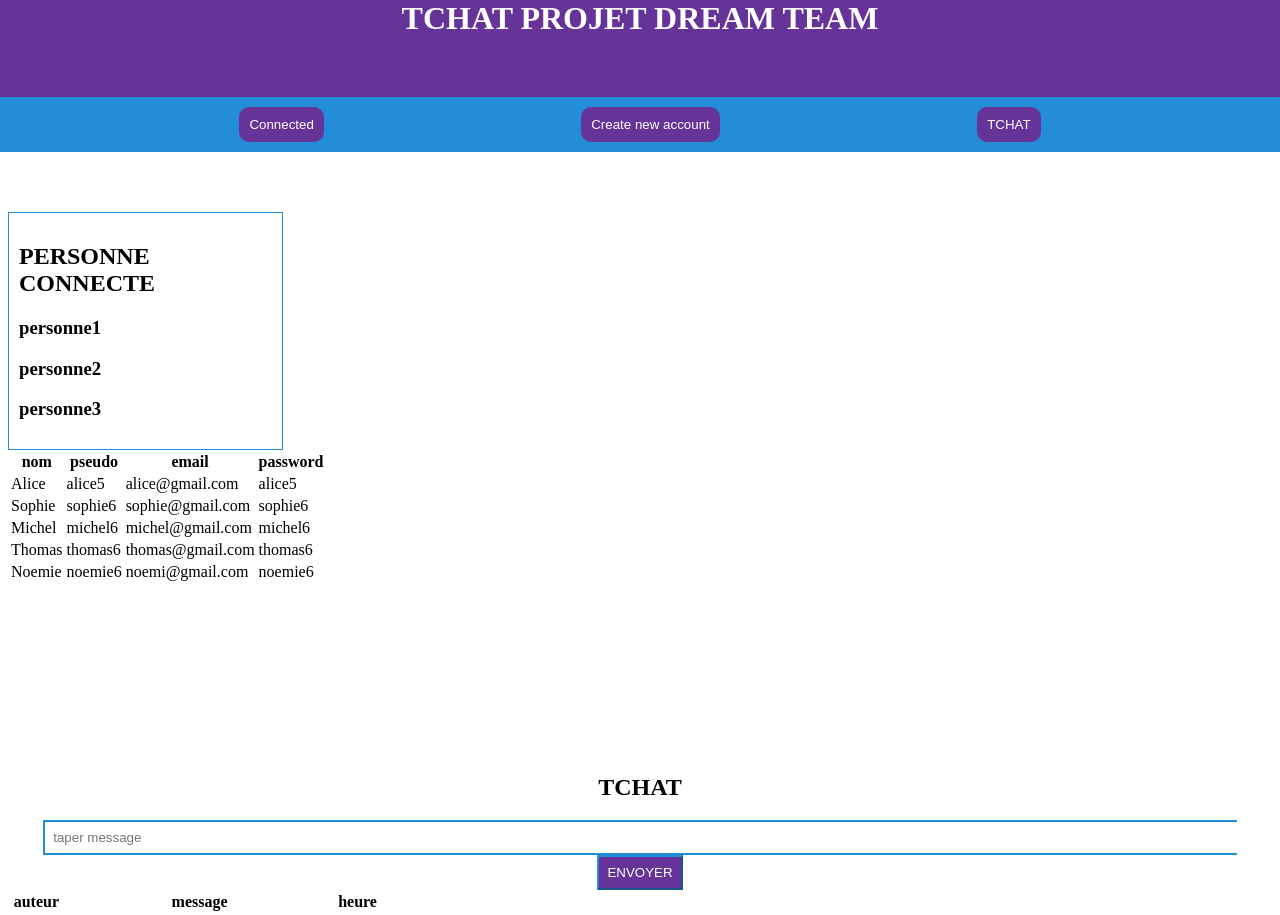
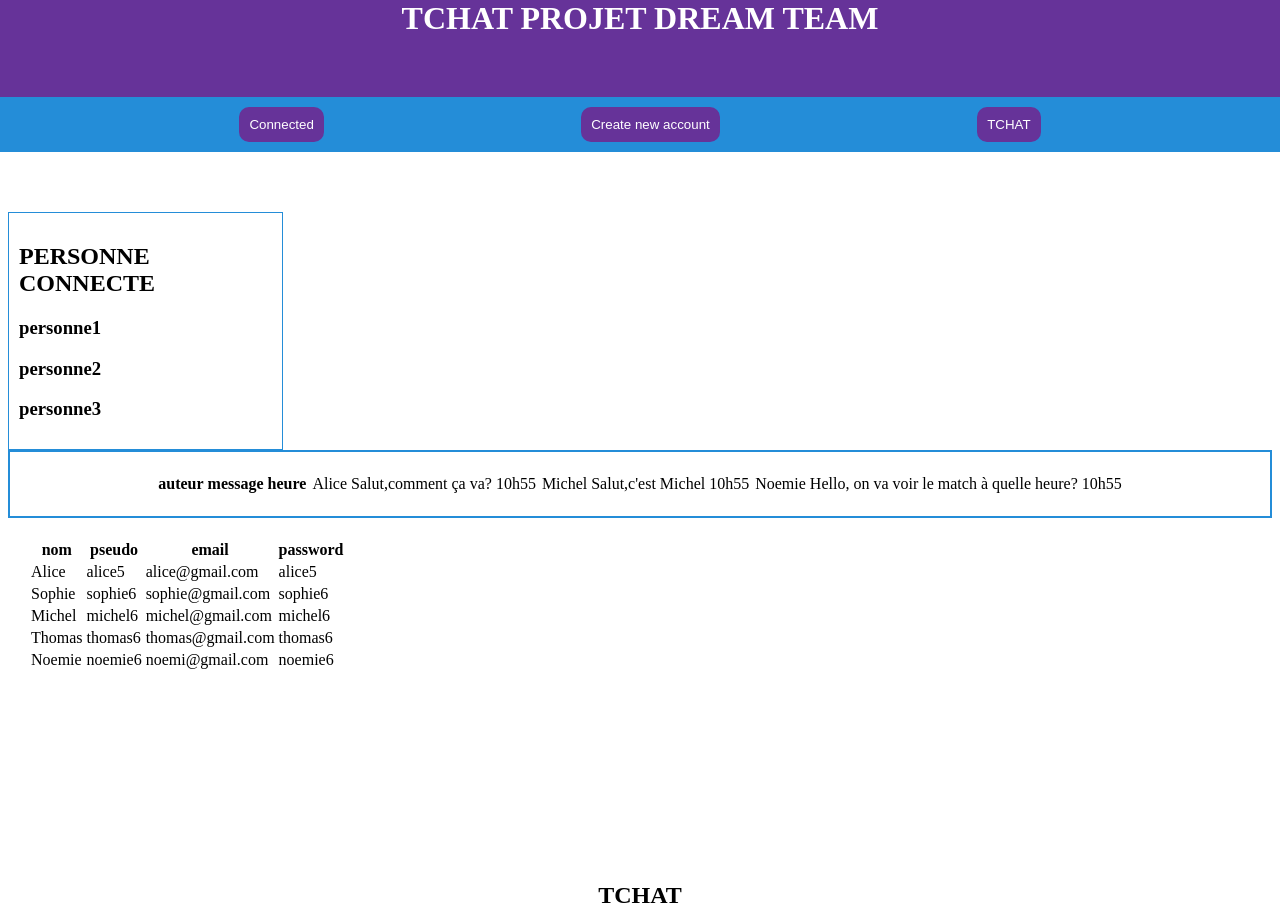
Before and after one commit to sebou25/tp-angular-chat, an Angular app: page /displayMsg in a window 1280 px wide. Shown: the top 915 px of the page. Built offline with nearby package versions, Linux system fonts and the light colour scheme.

Commit message:
mise a jour avec heure et new css

```diff
--- a/src/app/display-msg/display-msg.component.css
+++ b/src/app/display-msg/display-msg.component.css
@@ -20,3 +20,13 @@
     text-align: center;
     margin-top: 15%;
 }
+.tableauMess{
+    border: #248dd8 solid 2px;
+}
+.tableauMess table{
+    display:flex;
+    justify-content: center;
+}
+table{
+    padding: 20px;
+}
--- a/src/app/display-msg/display-msg.component.html
+++ b/src/app/display-msg/display-msg.component.html
@@ -4,8 +4,22 @@
   <h3>personne2</h3>
   <h3>personne3</h3>
 </div>
+<div class="tableauMess">
+<table>
+  <tr>
+    <th>auteur</th>
+    <th>message</th>
+    <th>heure</th>
+  </tr>
+  <tr *ngFor = "let msg of messages">
+      <td>{{msg.auteur}}</td>
+      <td>{{msg.message}}</td>
+      <td>{{msg.heure}}</td>
+  </tr>
+</table>
+</div>
+
 <div class="recpMsg">
-
   <table>
     <tr>
       <th>nom</th>
@@ -30,19 +44,3 @@
   <!-- <button routerLink="displayMsg" (click) = "creatUser(passe.value, emaile.value, pseudoe.value, nome.value)">Valider</button>
      -->
 </div>
-
-<table>
-  <tr>
-    <th>auteur</th>
-    <th>message</th>
-    <th>heure</th>
-
-  </tr>
-  <tr *ngFor = "let msg of messages">
-      <td>{{msg.auteur}}</td>
-      <td>{{msg.message}}</td>
-      <td>{{msg.heure}}</td>
-
-
-  </tr>
-</table>
--- a/src/app/display-msg/display-msg.component.ts
+++ b/src/app/display-msg/display-msg.component.ts
@@ -12,20 +12,21 @@ export class DisplayMsgComponent implements OnInit {
   //declaration des variables
  tableau;
  messages;
- heure;
+
 
   ngOnInit() {
 //recupere le userTable qui est dans l'injecteur et le charge dans tableau et l'affiche dans l html
     this.tableau = this.myservice.userTab;
     this.messages = this.myservice.msgTab;
-    this.heure = this.myservice.donneHeure();
+
   }
+
   //Recuperer les message saisi de l input
   messageSaisi = '';
   creatMessage(messageSaisi) {
     this.messageSaisi = messageSaisi;
 
 //injecter les saisie (creatUser) des input dans le tableau(userTab)
-   this.messages.push({auteur:"alice", message:this.messageSaisi, heure:this.heure});
+   this.messages.push({auteur:"alice", message:this.messageSaisi, heure:this.myservice.donneHeure()});
   }
 }
```
